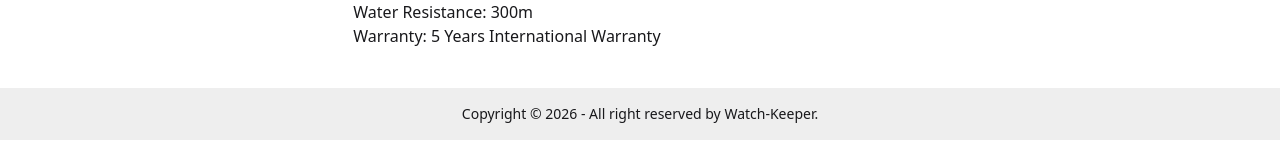
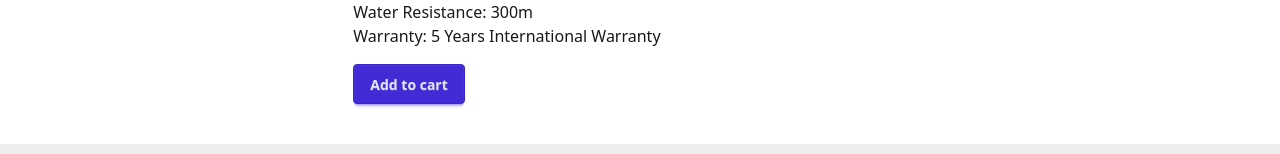
Before and after one commit to RGAntu/watch-keeper, a React (Vite) app: page /productDetail/1 in a window 1280 px wide. Shown: the part 408-562 px from the top of the page. Built offline with nearby package versions, Linux system fonts and the light colour scheme.

Commit message:
feat(ProductDetail): add Add to cart btn

```diff
--- a/src/page/ProdectDetail/ProductDetail.jsx
+++ b/src/page/ProdectDetail/ProductDetail.jsx
@@ -44,6 +44,9 @@ const ProductDetail = () => {
         <p>Type: {type}</p>
         <p>Water Resistance: {waterResistance}</p>
         <p>Warranty: {warranty}</p>
+
+
+        <button className="btn btn-primary mt-4">Add to cart</button>
       </div>
     </div>
   );
```
